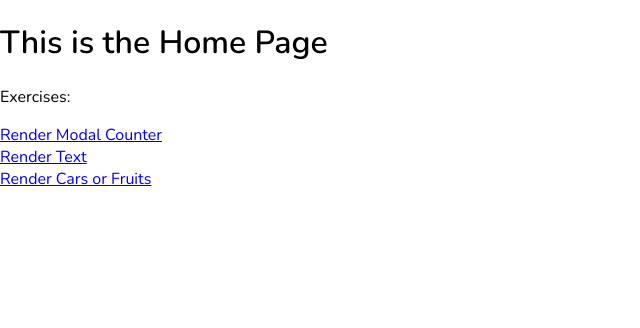
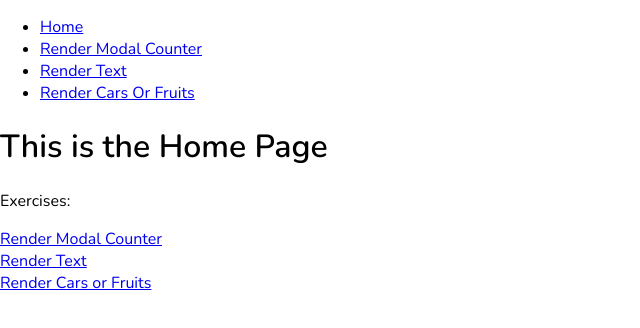
Before and after one commit to ulaura/amex-exercises, a React (Create React App) app: page / in a window 1280 px wide. Shown: the top 328 px of the page, without its empty margins (0-640 px from the left). Built offline with nearby package versions, Linux system fonts and the light colour scheme.

Commit message:
feat: Added Links for future nav bar.

```diff
--- a/src/App.js
+++ b/src/App.js
@@ -1,5 +1,5 @@
 import React, { Component } from 'react';
-import { BrowserRouter as Router, Route} from "react-router-dom";
+import { BrowserRouter as Router, Route, Link} from "react-router-dom";
 import Home from "./containers/HomePage/HomePage";
 import RenderModalCounter from "./containers/RenderModalCounter/RenderModalCounter";
 import RenderText from "./containers/RenderText/RenderText";
@@ -10,6 +10,21 @@
   return (
     <Router>
       <div>
+        <ul>
+          <li>
+            <Link to="/">Home</Link>
+          </li>
+          <li>
+            <Link to="/rendermodalcounter">Render Modal Counter</Link>
+          </li>
+          <li>
+            <Link to="/rendertext">Render Text</Link>
+          </li>
+          <li>
+            <Link to="/rendercarsorfruits">Render Cars Or Fruits</Link>
+          </li>
+        </ul>
+
         <Route exact path="/" component={Home} />
         <Route path="/rendermodalcounter" component={RenderModalCounter} />
         <Route path="/rendertext" component={RenderText} />
```
